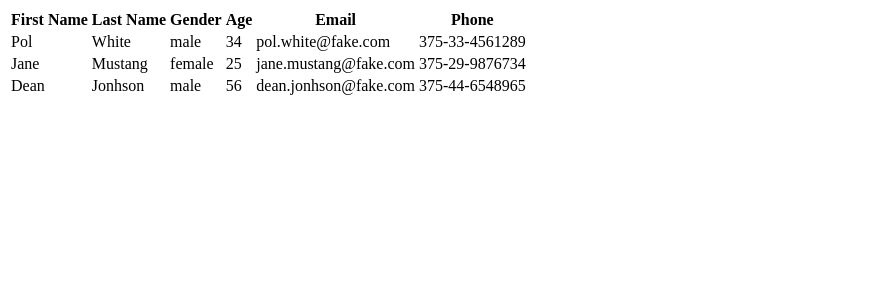
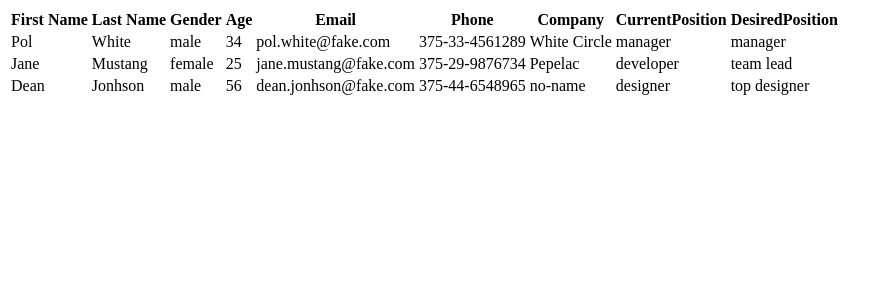
Before and after one commit to shuspes/human-resource, a React app: page / in a window 1280 px wide. Shown: the top 300 px of the page, without its empty margins (0-890 px from the left). Built offline with nearby package versions, Linux system fonts and the light colour scheme.

Commit message:
Add new properties to peoples. Update peoples data.

```diff
--- a/data/peoples.js
+++ b/data/peoples.js
@@ -7,7 +7,10 @@ export const peoples = [
     Gender: "male",
     Age: "34",
     Email: "pol.white@fake.com",
-        Phone: "375-33-4561289"
+    Phone: "375-33-4561289",
+    CompanyName: "White Circle",
+    CurrentPosition: "manager",
+    DesiredPosition: "manager"
   },
   {
     Id: "2",
@@ -17,7 +20,10 @@ export const peoples = [
     Gender: "female",
     Age: "25",
     Email: "jane.mustang@fake.com",
-        Phone: "375-29-9876734"
+    Phone: "375-29-9876734",
+    CompanyName: "Pepelac",
+    CurrentPosition: "developer",
+    DesiredPosition: "team lead"
   },
   {
     Id: "3",
@@ -27,7 +33,10 @@ export const peoples = [
     Gender: "male",
     Age: "56",
     Email: "dean.jonhson@fake.com",
-        Phone: "375-44-6548965"
+    Phone: "375-44-6548965",
+    CompanyName: "no-name",
+    CurrentPosition: "designer",
+    DesiredPosition: "top designer"
   }
 ];
 
@@ -36,36 +45,63 @@ export const peoplesTableColumns = [
     Code: "FirstName",
     Type: "string",
     Name: "First Name",
-        DisplayOrder: 0
+    DisplayOrder: 0,
+    ShouldDisplayInTable: true
   },
   {
     Code: "LastName",
     Type: "string",
     Name: "Last Name",
-        DisplayOrder: 1
+    DisplayOrder: 1,
+    ShouldDisplayInTable: true
   },
   {
     Code: "Gender",
     Type: "select",
     Name: "Gender",
-        DisplayOrder: 2
+    DisplayOrder: 2,
+    ShouldDisplayInTable: true
   },
   {
     Code: "Age",
     Type: "number",
     Name: "Age",
-        DisplayOrder: 3
+    DisplayOrder: 3,
+    ShouldDisplayInTable: true
   },
   {
     Code: "Email",
     Type: "string",
     Name: "Email",
-        DisplayOrder: 4
+    DisplayOrder: 4,
+    ShouldDisplayInTable: false
   },
   {
     Code: "Phone",
     Type: "string",
     Name: "Phone",
-        DisplayOrder: 5
+    DisplayOrder: 5,
+    ShouldDisplayInTable: false
+  },
+  {
+    Code: "CompanyName",
+    Type: "string",
+    Name: "Company",
+    DisplayOrder: 6,
+    ShouldDisplayInTable: false
+  },
+  {
+    Code: "CurrentPosition",
+    Type: "string",
+    Name: "CurrentPosition",
+    DisplayOrder: 7,
+    ShouldDisplayInTable: false
+  },
+  {
+    Code: "DesiredPosition",
+    Type: "string",
+    Name: "DesiredPosition",
+    DisplayOrder: 8,
+    ShouldDisplayInTable: true
   }
 ];
```
Lines whose indentation alone changed are shown as unchanged.
